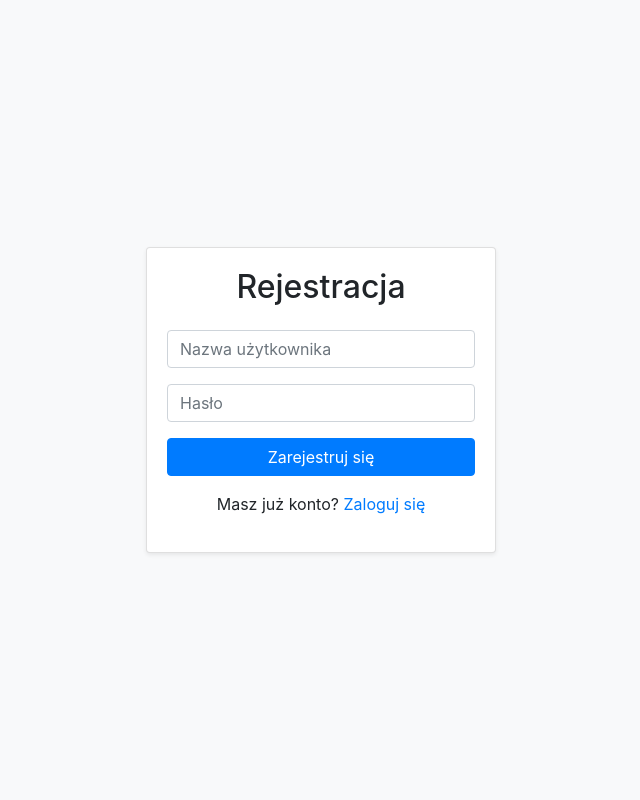
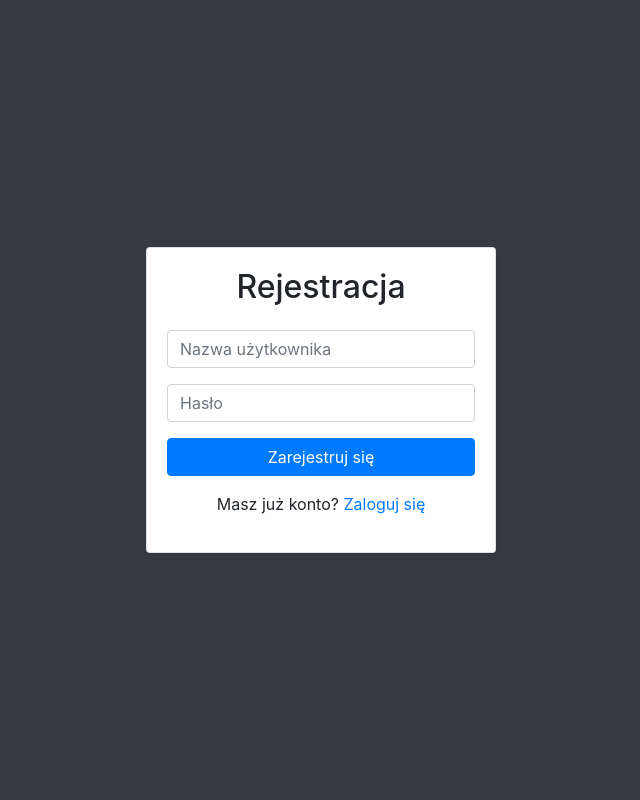
Before and after one commit to Kacper4972/GOL, a Flask app: page /register in a window 1280 px wide. Shown: the whole page, without its empty margins (319-959 px from the left). Run offline with Flask 3, Linux system fonts and the light colour scheme; some libraries are stand-ins or nearby versions.

Commit message:
powinno byc git

```diff
--- a/templates/login.html
+++ b/templates/login.html
@@ -42,7 +42,7 @@
         <form method="POST">
             <input type="text" name="username" class="form-control mb-2" placeholder="Nazwa użytkownika" required>
             <input type="password" name="password" class="form-control mb-2" placeholder="Hasło" required>
-            <button type="submit" class="btn btn-primary">Zaloguj</button>
+            <button type="submit" class="btn btn-success">Zaloguj</button>
         </form>
         <p class="mt-2">Nie masz konta? <a href="{{ url_for('register') }}">Zarejestruj się</a></p>
     </div>
--- a/templates/register.html
+++ b/templates/register.html
@@ -6,7 +6,7 @@
     <title>Rejestracja</title>
     <link rel="stylesheet" href="https://stackpath.bootstrapcdn.com/bootstrap/4.4.1/css/bootstrap.min.css">
 </head>
-<body class="d-flex justify-content-center align-items-center vh-100 bg-light">
+<body class="d-flex justify-content-center align-items-center vh-100 bg-dark">
 
     <div class="container">
         <div class="row justify-content-center">
```
Also changed, not shown: instance/database.db.
